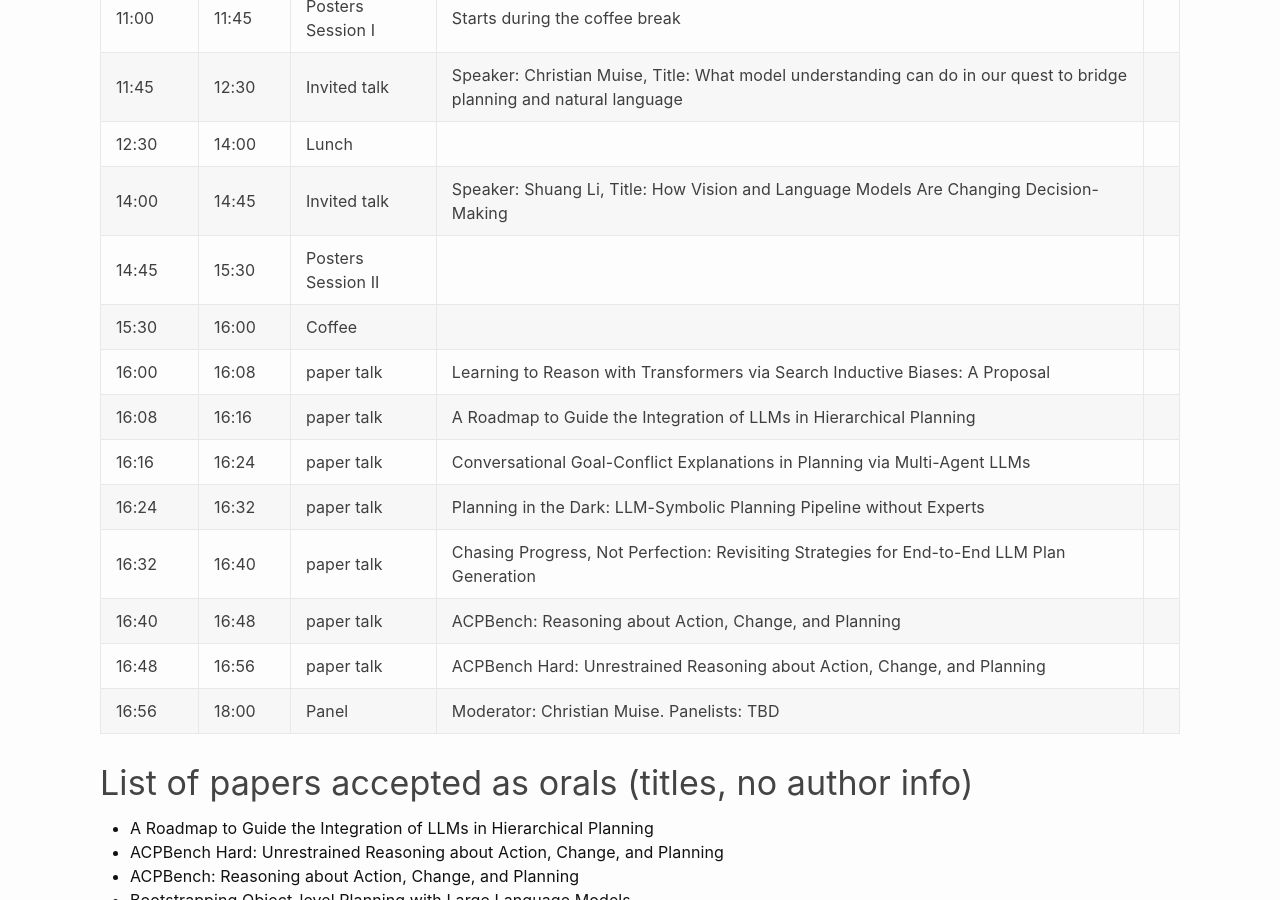
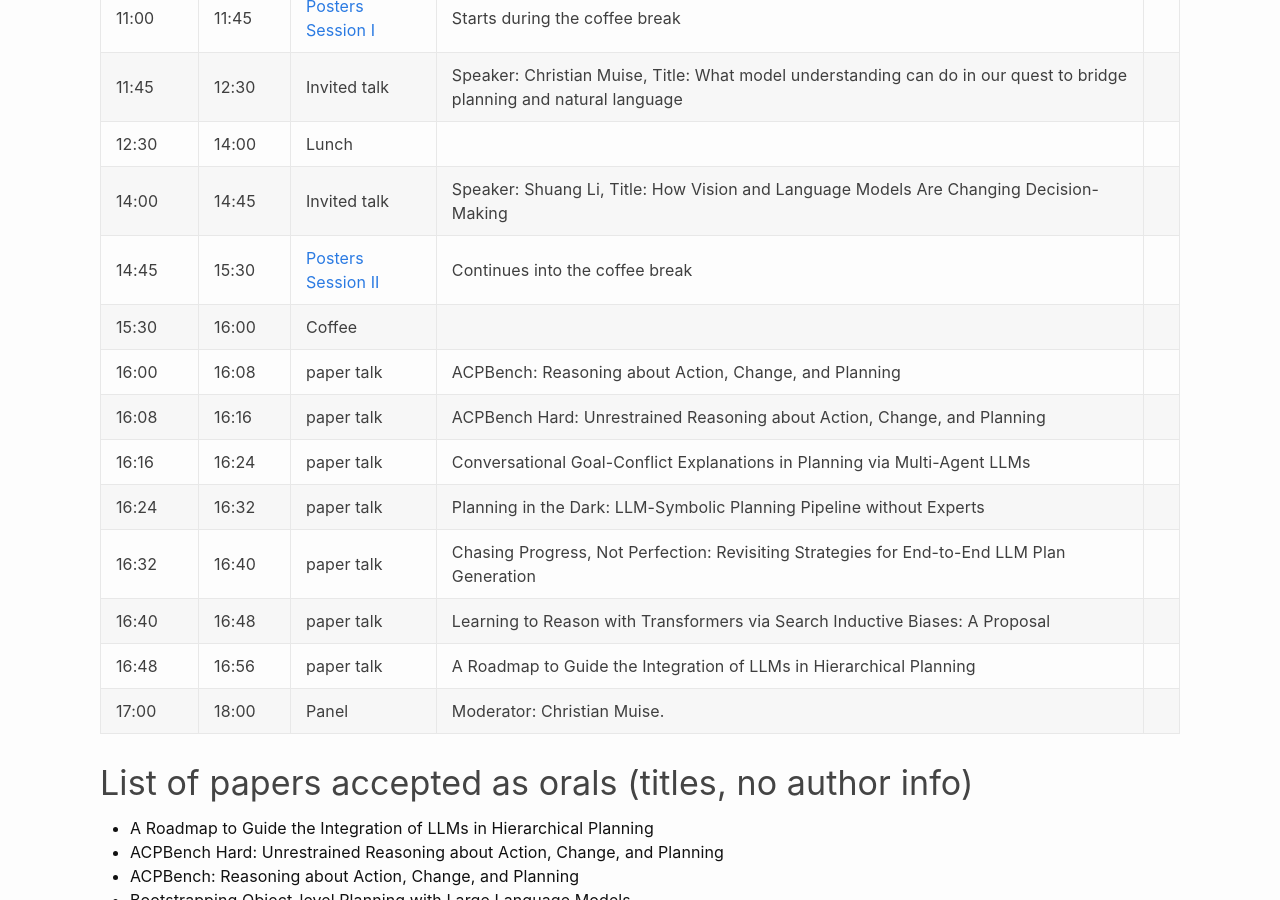
Before and after one commit to llmforplanning/llmforplanning.github.io, a Jekyll site: the page built from index.md, in a window 1280 px wide and 900 px high, scrolled down 909 px. Built offline with Jekyll 4.4.1, drawn with Linux system fonts in a browser that asks for light colours.

Commit message:
more changes

```diff
--- a/index.md
+++ b/index.md
@@ -67,20 +67,20 @@ On the day of the event, make sure you have a team to manage different aspects,
 |10:14	|	10:22	|	paper talk	|	Creating PDDL Models from Javascript using LLMs: Preliminary Results	|
 |10:22	|	10:30	|	paper talk	|	Bootstrapping Object-level Planning with Large Language Models	|
 |10:30	|	11:00	|	Coffee	|		||
-|11:00	|	11:45	|	Posters Session I	| Starts during the coffee break	|
+|11:00	|	11:45	|	[Posters Session I](#poster-session-i)	| Starts during the coffee break	|
 |11:45	|	12:30	|	Invited talk	|	Speaker: Christian Muise, Title: What model understanding can do in our quest to bridge planning and natural language|
 |12:30	|	14:00	|	Lunch	|		||
 |14:00	|	14:45	|	Invited talk	|	Speaker: Shuang Li, Title: How Vision and Language Models Are Changing Decision-Making	|
-|14:45	|	15:30	|	Posters Session II	|	|
+|14:45	|	15:30	|	[Posters Session II](#poster-session-ii)	| Continues into the coffee break	|
 |15:30	|	16:00	|	Coffee	|		|
-|16:00	|	16:08	|	paper talk	|	Learning to Reason with Transformers via Search Inductive Biases: A Proposal	|
-|16:08	|	16:16	|	paper talk	|	A Roadmap to Guide the Integration of LLMs in Hierarchical Planning	|
+|16:00	|	16:08	|	paper talk	|	ACPBench: Reasoning about Action, Change, and Planning	|
+|16:08	|	16:16	|	paper talk	|	ACPBench Hard: Unrestrained Reasoning about Action, Change, and Planning	|
 |16:16	|	16:24	|	paper talk	|	Conversational Goal-Conflict Explanations in Planning via Multi-Agent LLMs	|
 |16:24	|	16:32	|	paper talk	|	Planning in the Dark: LLM-Symbolic Planning Pipeline without Experts	|
 |16:32	|	16:40	|	paper talk	|	Chasing Progress, Not Perfection: Revisiting Strategies for End-to-End LLM Plan Generation	|
-|16:40	|	16:48	|	paper talk	|	ACPBench: Reasoning about Action, Change, and Planning	|
-|16:48	|	16:56	|	paper talk	|	ACPBench Hard: Unrestrained Reasoning about Action, Change, and Planning	|
-|16:56	|	18:00	|	Panel	|	Moderator: Christian Muise. Panelists: TBD	|
+|16:40	|	16:48	|	paper talk	|	Learning to Reason with Transformers via Search Inductive Biases: A Proposal		|
+|16:48	|	16:56	|	paper talk	|	A Roadmap to Guide the Integration of LLMs in Hierarchical Planning	|
+|17:00	|	18:00	|	Panel	|	Moderator: Christian Muise. 	|
 
 
 
```
